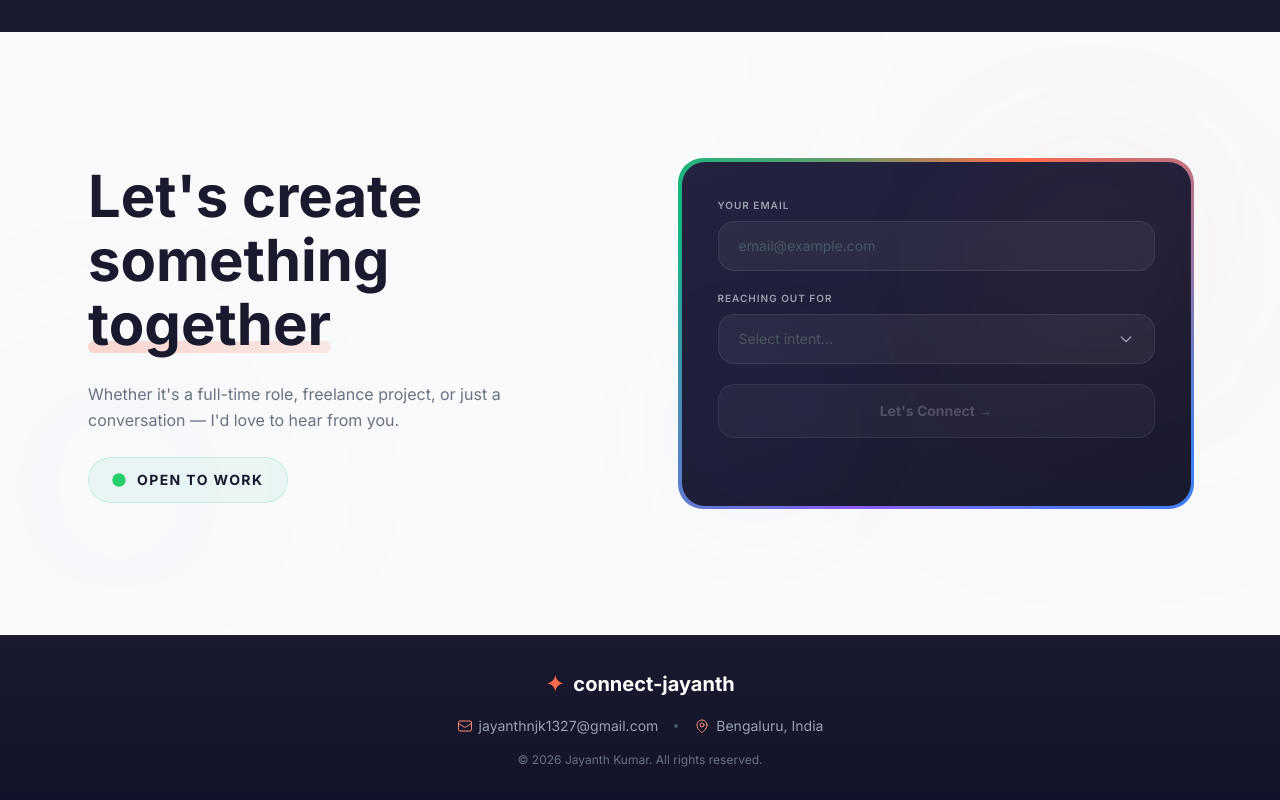
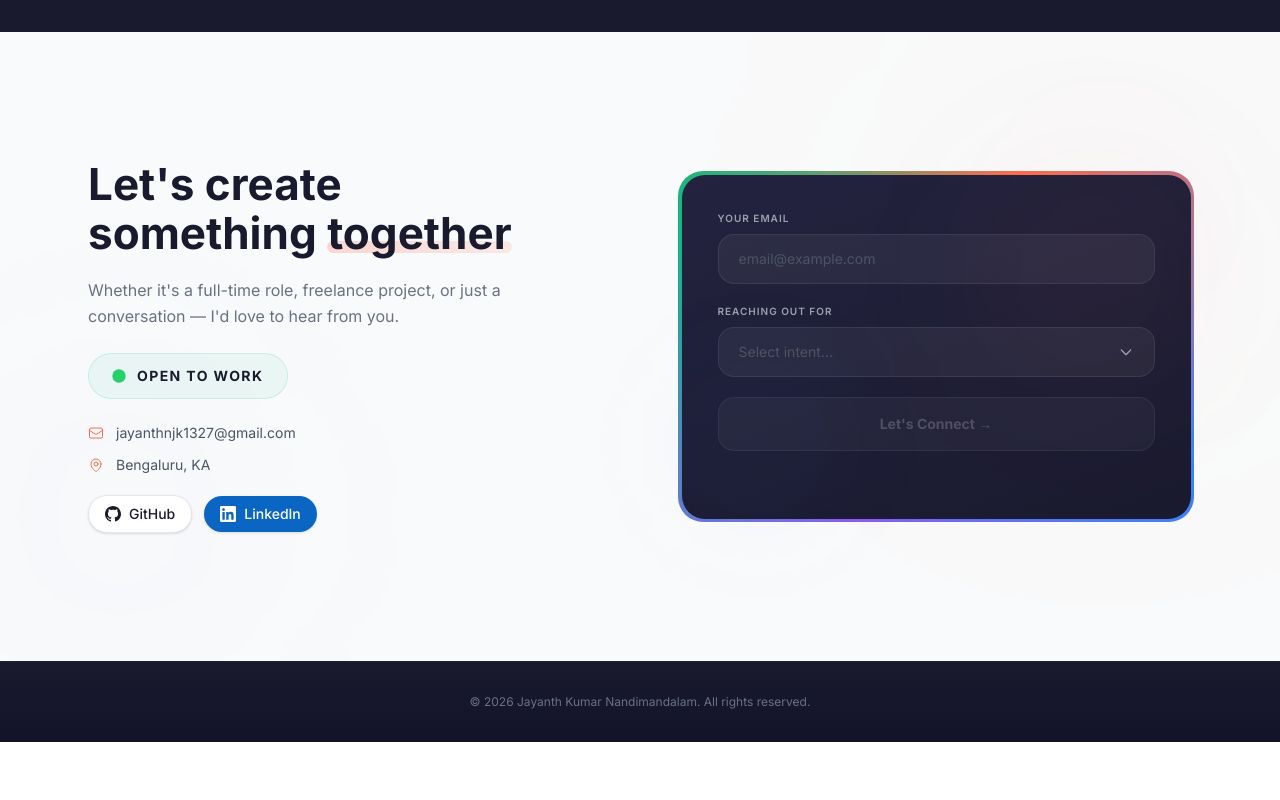
Before and after one commit to jayanthnjk/portfolio, a React (Vite) app: page / in a window 1280 px wide. Shown: the part 3696-4496 px from the top of the page. After the commit the page ends 4438 px from the top, so only its background shows below. Built offline with nearby package versions, Linux system fonts and the light colour scheme.

Commit message:
updated contact section

```diff
--- a/src/components/ContactSection.tsx
+++ b/src/components/ContactSection.tsx
@@ -54,7 +54,7 @@
           {/* Left — Headline */}
           <div>
             <motion.h2
-              className="font-heading text-4xl sm:text-5xl lg:text-[58px] font-bold text-dark-900 leading-[1.1] mb-6"
+              className="font-heading text-3xl sm:text-4xl lg:text-[44px] font-bold text-dark-900 leading-[1.1] mb-5"
               initial={{ opacity: 0, y: 30 }}
               animate={inView ? { opacity: 1, y: 0 } : {}}
               transition={{ duration: 0.7, ease: smooth }}
@@ -93,6 +93,36 @@
                 transition={{ duration: 2, repeat: Infinity, ease: 'easeInOut' }}
               />
               <span className="text-sm font-bold text-dark-900 uppercase tracking-widest">Open to Work</span>
+            </motion.div>
+
+            {/* Contact details */}
+            <motion.div
+              className="mt-6 space-y-3"
+              initial={{ opacity: 0 }}
+              animate={inView ? { opacity: 1 } : {}}
+              transition={{ delay: 0.8 }}
+            >
+              <a href="mailto:jayanthnjk1327@gmail.com" className="flex items-center gap-3 text-gray-600 hover:text-dark-900 transition-colors">
+                <svg className="w-4 h-4 text-coral-500" fill="none" viewBox="0 0 24 24" stroke="currentColor" strokeWidth={1.5}><path strokeLinecap="round" strokeLinejoin="round" d="M21.75 6.75v10.5a2.25 2.25 0 01-2.25 2.25h-15a2.25 2.25 0 01-2.25-2.25V6.75m19.5 0A2.25 2.25 0 0019.5 4.5h-15a2.25 2.25 0 00-2.25 2.25m19.5 0v.243a2.25 2.25 0 01-1.07 1.916l-7.5 4.615a2.25 2.25 0 01-2.36 0L3.32 8.91a2.25 2.25 0 01-1.07-1.916V6.75" /></svg>
+                <span className="text-sm">jayanthnjk1327@gmail.com</span>
+              </a>
+              <div className="flex items-center gap-3 text-gray-600">
+                <svg className="w-4 h-4 text-coral-500" fill="none" viewBox="0 0 24 24" stroke="currentColor" strokeWidth={1.5}><path strokeLinecap="round" strokeLinejoin="round" d="M15 10.5a3 3 0 11-6 0 3 3 0 016 0z" /><path strokeLinecap="round" strokeLinejoin="round" d="M19.5 10.5c0 7.142-7.5 11.25-7.5 11.25S4.5 17.642 4.5 10.5a7.5 7.5 0 1115 0z" /></svg>
+                <span className="text-sm">Bengaluru, KA</span>
+              </div>
+              {/* GitHub & LinkedIn buttons in a single row */}
+              <div className="flex items-center gap-3 pt-2">
+                <a href="https://github.com/jayanthkumarnandimandalm" target="_blank" rel="noopener noreferrer"
+                  className="inline-flex items-center gap-2 px-4 py-2 rounded-full text-sm font-medium text-dark-900 border border-gray-200 bg-white shadow-sm hover:shadow-md hover:border-coral-300 hover:text-coral-600 transition-all duration-200">
+                  <svg className="w-4 h-4" viewBox="0 0 24 24" fill="currentColor"><path d="M12 0c-6.626 0-12 5.373-12 12 0 5.302 3.438 9.8 8.207 11.387.599.111.793-.261.793-.577v-2.234c-3.338.726-4.033-1.416-4.033-1.416-.546-1.387-1.333-1.756-1.333-1.756-1.089-.745.083-.729.083-.729 1.205.084 1.839 1.237 1.839 1.237 1.07 1.834 2.807 1.304 3.492.997.107-.775.418-1.305.762-1.604-2.665-.305-5.467-1.334-5.467-5.931 0-1.311.469-2.381 1.236-3.221-.124-.303-.535-1.524.117-3.176 0 0 1.008-.322 3.301 1.23.957-.266 1.983-.399 3.003-.404 1.02.005 2.047.138 3.006.404 2.291-1.552 3.297-1.23 3.297-1.23.653 1.653.242 2.874.118 3.176.77.84 1.235 1.911 1.235 3.221 0 4.609-2.807 5.624-5.479 5.921.43.372.823 1.102.823 2.222v3.293c0 .319.192.694.801.576 4.765-1.589 8.199-6.086 8.199-11.386 0-6.627-5.373-12-12-12z"/></svg>
+                  GitHub
+                </a>
+                <a href="http://www.linkedin.com/in/connect-jayanth" target="_blank" rel="noopener noreferrer"
+                  className="inline-flex items-center gap-2 px-4 py-2 rounded-full text-sm font-medium text-white bg-[#0A66C2] shadow-sm hover:shadow-md hover:bg-[#004182] transition-all duration-200">
+                  <svg className="w-4 h-4" viewBox="0 0 24 24" fill="currentColor"><path d="M20.447 20.452h-3.554v-5.569c0-1.328-.027-3.037-1.852-3.037-1.853 0-2.136 1.445-2.136 2.939v5.667H9.351V9h3.414v1.561h.046c.477-.9 1.637-1.85 3.37-1.85 3.601 0 4.267 2.37 4.267 5.455v6.286zM5.337 7.433c-1.144 0-2.063-.926-2.063-2.065 0-1.138.92-2.063 2.063-2.063 1.14 0 2.064.925 2.064 2.063 0 1.139-.925 2.065-2.064 2.065zm1.782 13.019H3.555V9h3.564v11.452zM22.225 0H1.771C.792 0 0 .774 0 1.729v20.542C0 23.227.792 24 1.771 24h20.451C23.2 24 24 23.227 24 22.271V1.729C24 .774 23.2 0 22.222 0h.003z"/></svg>
+                  LinkedIn
+                </a>
+              </div>
             </motion.div>
           </div>
 
--- a/src/components/Footer.tsx
+++ b/src/components/Footer.tsx
@@ -2,22 +2,7 @@
   return (
     <footer className="footer-dark py-8 px-5 sm:px-6 border-t border-white/[0.06]">
       <div className="max-w-[1400px] mx-auto text-center">
-        <div className="flex items-center justify-center gap-2 mb-4">
-          <span className="text-coral-500 text-2xl">✦</span>
-          <span className="text-white text-xl font-bold font-heading">connect-jayanth</span>
-        </div>
-        <div className="flex flex-col sm:flex-row items-center justify-center gap-2 sm:gap-4 text-sm text-gray-400">
-          <span className="inline-flex items-center gap-1.5">
-            <svg className="w-4 h-4 text-coral-400" fill="none" viewBox="0 0 24 24" stroke="currentColor" strokeWidth={1.5}><path strokeLinecap="round" strokeLinejoin="round" d="M21.75 6.75v10.5a2.25 2.25 0 01-2.25 2.25h-15a2.25 2.25 0 01-2.25-2.25V6.75m19.5 0A2.25 2.25 0 0019.5 4.5h-15a2.25 2.25 0 00-2.25 2.25m19.5 0v.243a2.25 2.25 0 01-1.07 1.916l-7.5 4.615a2.25 2.25 0 01-2.36 0L3.32 8.91a2.25 2.25 0 01-1.07-1.916V6.75" /></svg>
-            jayanthnjk1327@gmail.com
-          </span>
-          <span className="w-1 h-1 rounded-full bg-gray-600 hidden sm:block" />
-          <span className="inline-flex items-center gap-1.5">
-            <svg className="w-4 h-4 text-coral-400" fill="none" viewBox="0 0 24 24" stroke="currentColor" strokeWidth={1.5}><path strokeLinecap="round" strokeLinejoin="round" d="M15 10.5a3 3 0 11-6 0 3 3 0 016 0z" /><path strokeLinecap="round" strokeLinejoin="round" d="M19.5 10.5c0 7.142-7.5 11.25-7.5 11.25S4.5 17.642 4.5 10.5a7.5 7.5 0 1115 0z" /></svg>
-            Bengaluru, India
-          </span>
-        </div>
-        <p className="text-xs text-gray-500 mt-4">© {new Date().getFullYear()} Jayanth Kumar. All rights reserved.</p>
+        <p className="text-xs text-gray-500">© 2026 Jayanth Kumar Nandimandalam. All rights reserved.</p>
       </div>
     </footer>
   );
```
